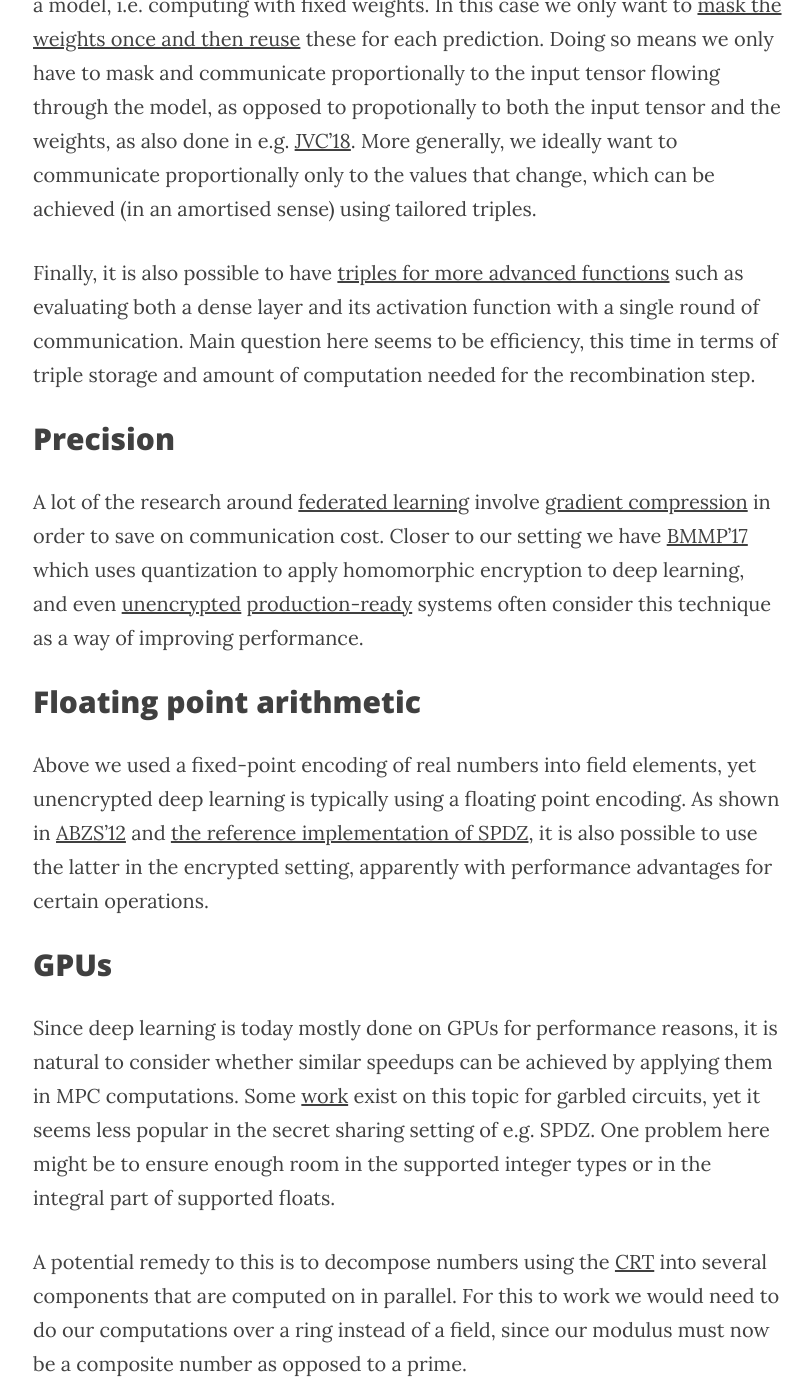
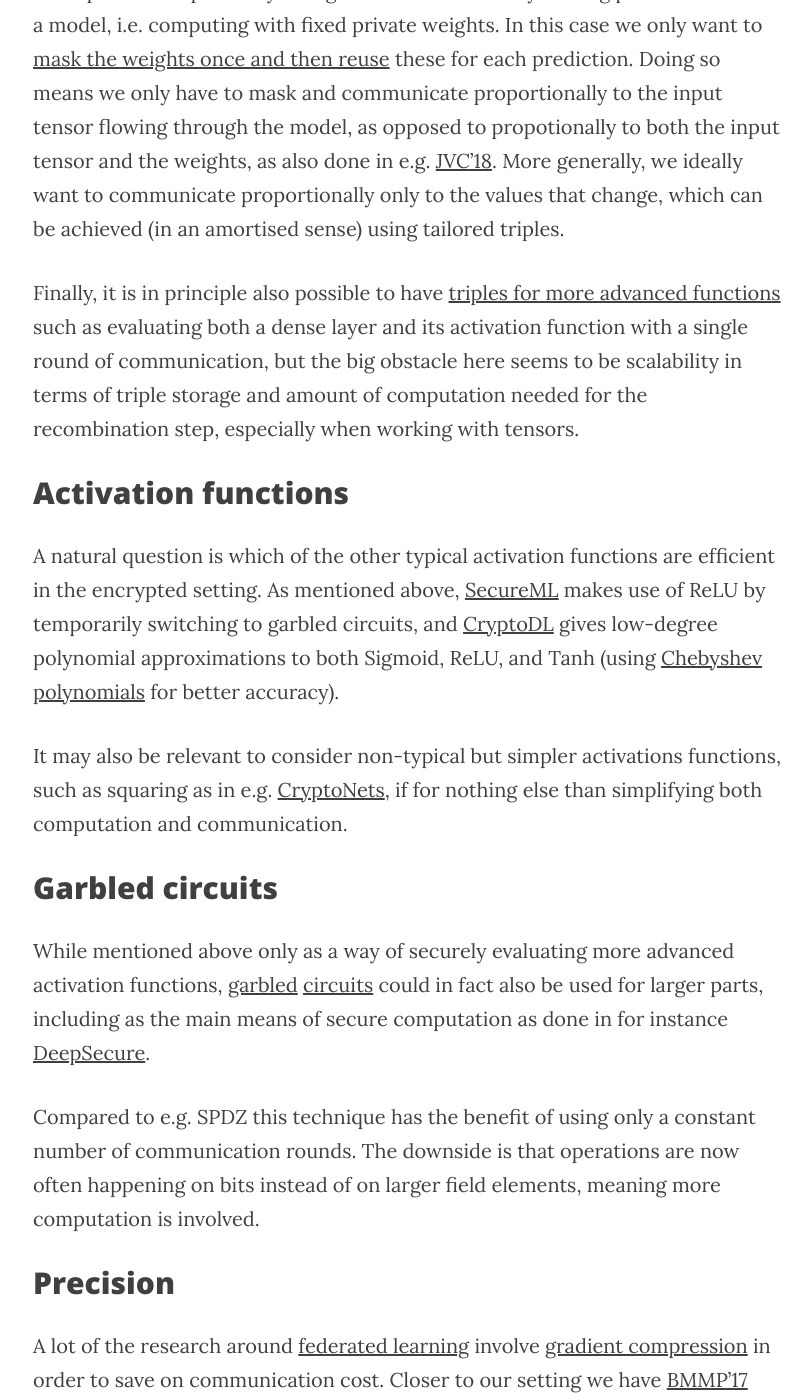
Before and after one commit to mortendahl/mortendahl.github.io, a Jekyll site: the page built from _posts/2017-09-19-private-image-analysis-with-mpc.md, in a window 1280 px wide and 1400 px high, scrolled down 19857 px. Shown: the whole window, without its empty margins (232-1044 px from the left). Built offline with Jekyll 4.4.1, drawn with Linux system fonts in a browser that asks for light colours; nearby versions of some CDN libraries; some of the changed text lies outside the part shown.

Commit message:
post updates

````diff
--- a/_posts/2017-09-19-private-image-analysis-with-mpc.md
+++ b/_posts/2017-09-19-private-image-analysis-with-mpc.md
@@ -80,9 +80,9 @@
 
 With CNNs in place we next turn to MPC. For this we will use the state-of-the-art SPDZ protocol as it allows us to only have two servers and to improve *online* performance by moving certain computations to an *offline* phase as described in detail in earlier [blog](/2017/09/03/the-spdz-protocol-part1) [posts](/2017/09/10/the-spdz-protocol-part2).
 
-As typical in secure computation protocols, all computations take place in a field, here identified by a prime `Q`. This means we need to [encode](/2017/09/03/the-spdz-protocol-part1#TODO) the floating-point numbers used by the CNNs as integers modulo a prime, which puts certain constraints on `Q` and in turn has an affect on performance.
+As typical in secure computation protocols, all computations take place in a field, here identified by a prime `Q`. This means we need to [encode](/2017/09/03/the-spdz-protocol-part1#fixed-point-encoding) the floating-point numbers used by the CNNs as integers modulo a prime, which puts certain constraints on `Q` and in turn has an affect on performance.
 
-Moreover, [recall](/2017/09/10/the-spdz-protocol-part2#TODO) that in interactive computations such as the SPDZ protocol it becomes relevant to also consider communication and round complexity, in addition to the typical time complexity. Here, the former measures the number of bits sent across the network, which is a relatively slow process, and the latter the number of synchronisation points needed between the two servers, which may block one of them with nothing to do until the other catches up. Both hence also have a big impact on overall executing time.
+Moreover, [recall](/2017/09/10/the-spdz-protocol-part2) that in interactive computations such as the SPDZ protocol it becomes relevant to also consider communication and round complexity, in addition to the typical time complexity. Here, the former measures the number of bits sent across the network, which is a relatively slow process, and the latter the number of synchronisation points needed between the two servers, which may block one of them with nothing to do until the other catches up. Both hence also have a big impact on overall executing time.
 
 Most importantly however, is that the only "native" operations we have in these protocols is addition and multiplication. Division, comparison, etc. can be done, but are more expensive in terms of our three performance measures. Later we shall see how to mitigate some of the issues raised due to this, but here we first recall the basic SPDZ protocol.
 
@@ -172,7 +172,7 @@
     metrics=['accuracy'])
 ```
 
-An additional caveat is that many optimizers use [clipping](http://nmarkou.blogspot.fr/2017/07/deep-learning-why-you-should-use.html) to prevent gradients from growing too small or too large. This requires a [comparison on private values](https://www.iacr.org/archive/pkc2007/44500343/44500343.pdf), which again is a somewhat expensive operation in the encrypted setting, and as a result we aim to avoid using this technique altogether. To get realistic results from our Keras simulation we increase the bounds as seen above.
+An additional caveat is that many optimizers use [clipping](http://nmarkou.blogspot.fr/2017/07/deep-learning-why-you-should-use.html) to prevent gradients from growing too small or too large. This requires a [comparison on private values](https://www1.cs.fau.de/filepool/publications/octavian_securescm/smcint-scn10.pdf), which again is a somewhat expensive operation in the encrypted setting, and as a result we aim to avoid using this technique altogether. To get realistic results from our Keras simulation we increase the bounds as seen above.
 
 
 ## Layers
@@ -314,23 +314,23 @@
 Recall from earlier that it's relevant to optimise both round and communication complexity, and the extensions suggested here are often aimed at improving these at the expense of additional local computation. As such, practical experiments are needed to validate their benefits under concrete conditions.
 
 
+## Dropout
+
+Starting with the easiest type of layer, we notice that nothing special related to secure computation happens here, and the only thing is to make sure that the two servers agree on which values to drop in each training iteration. This can be done by simply agreeing on a seed value.
+
+
 ## Average pooling
 
-Starting with the easiest type of layer, we notice that the forward pass of average pooling only requires a summation followed by a division with a public denominator. Hence, it can be implemented by a multiplication with a public value: since the denominator is public we can easily find its inverse and then simply multiply and truncate. Likewise, the backward pass is simply a scaling, and hence both directions are entirely local operations.
-
-
-## Dropout
-
-Nothing special related to secure computation here, only thing is to make sure that the two servers agree on which values to drop in each training iteration. This can be done by simply agreeing on a seed value.
+The forward pass of average pooling only requires a summation followed by a division with a public denominator. Hence, it can be implemented by a multiplication with a public value: since the denominator is public we can easily find its inverse and then simply multiply and truncate. Likewise, the backward pass is simply a scaling, and hence both directions are entirely local operations.
 
 
 ## Dense layers
 
 The dot product needed for both the forward and backward pass of dense layers can of course be implemented in the typical fashion using multiplication and addition. If we want to compute `dot(x, y)` for matrices `x` and `y` with shapes respectively `(m, k)` and `(k, n)` then this requires `m * n * k` multiplications, meaning we have to communicate the same number of masked values. While these can all be sent in parallel so we only need one round, if we allow ourselves to use another kind of preprocessed triple then we can reduce the communication cost by an order of magnitude.
 
-For instance, the second dense layer in our model computes a dot product between a `(32, 128)` and a `(128, 5)` matrix. Using the typical approach requires sending `32 * 5 * 128 == 22400` masked values per batch, but by using the preprocessed triples described below we instead only have to send `32 * 128 + 5 * 128 == 4736` values, almost a factor 5 improvement. And for the first dense layer it is even greater, namely slightly more than a factor 25.
+For instance, the second dense layer in our model computes a dot product between a `(32, 128)` and a `(128, 5)` matrix. Using the typical approach requires sending `32 * 5 * 128 == 22400` masked values per batch, but by using the preprocessed triples described below we instead only have to send `32 * 128 + 5 * 128 == 4736` values, almost a factor 5 improvement. For the first dense layer it is even greater, namely slightly more than a factor 25.
 
-As also noted [previously](/2017/09/10/the-spdz-protocol-part2/#TODO), the trick is to ensure that each private value in the matrices is only sent masked once. To make this work we need triples `(a, b, c)` of random matrices `a` and `b` with the appropriate shapes and such that `c == dot(a, b)`.
+As also noted [previously](/2017/09/10/the-spdz-protocol-part2/), the trick is to ensure that each private value in the matrices is only sent masked once. To make this work we need triples `(a, b, c)` of random matrices `a` and `b` with the appropriate shapes and such that `c == dot(a, b)`.
 
 ```python
 def generate_dot_triple(x_shape, y_shape):
@@ -383,45 +383,38 @@
 
 As done [earlier](/2017/04/17/private-deep-learning-with-mpc/#approximating-sigmoid), we may use a degree-9 polynomial to approximate the sigmoid activation function with a sufficient level of accuracy. Evaluating this polynomial for a private value `x` requires computing a series of powers of `x`, which of course may be done by sequential multiplication -- but this means several rounds and corresponding amount of communication.
 
-As an alternative we can again use a new kind of preprocessed triple that allows us to compute all required powers in a single round. As shown [previously](/2017/09/10/the-spdz-protocol-part2/), the length of these "triples" is not fixed but equals the highest exponent, such that a triple for squaring, for instance, consists of independent sharings of `a` and `a^2`, while one for cubing consists of independent sharings of `a`, `a^2`, and `a^3`.
+As an alternative we can again use a new kind of preprocessed triple that allows us to compute all required powers in a single round. As shown [previously](/2017/09/10/the-spdz-protocol-part2/), the length of these "triples" is not fixed but equals the highest exponent, such that a triple for e.g. squaring consists of independent sharings of `a` and `a**2`, while one for cubing consists of independent sharings of `a`, `a**2`, and `a**3`.
 
 Once we have these powers of `x`, evaluating a polynomial with public coefficients is then just a local weighted sum. The security of this again follows from the fact that all powers in the triple are independently shared.
 
 ```python
 def pol_public(x, coeffs, triple):
     powers = pows(x, triple)
-    terms = ( mul_public(xe, ce) for xe,ce in zip(powers, coeffs) )
-    return reduce(lambda y,z: add(y, z), terms)
+    return sum( xe * ce for xe, ce in zip(powers, coeffs) )
 ```
 
-We have the same caveat related to fixed-point precision as [earlier](/2017/09/10/the-spdz-protocol-part2/#TODO) though, namely that we need more room for the higher precision of the powers: `x^n` has `n` times the precision of `x` and we want to make sure that it does not wrap around modulo `Q` since then we cannot decode correctly anymore. As done there, we can solve this by introducing a sufficiently larger field `P` to which we temporarily switch while computing the powers.
+We have the same caveat related to fixed-point precision as [earlier](/2017/09/10/the-spdz-protocol-part2/) though, namely that we need more room for the higher precision of the powers: `x**n` has `n` times the precision of `x` and we want to make sure that it does not wrap around modulo `Q` since then we cannot decode correctly anymore. As done there, we can solve this by introducing a sufficiently larger field `P` to which we temporarily [switch](/2017/09/10/the-spdz-protocol-part2/) while computing the powers, at the expense of two extra rounds of communication.
 
 
-Practical experiments will show whether it best to stay in `Q` and use a few more rounds, or perform the switch and pay for conversion and arithmetic on larger numbers. Specifically, for low degree polynomials the former is likely better.
+Practical experiments can show whether it best to stay in `Q` and use a few more multiplication rounds, or perform the switch and pay for conversion and arithmetic on larger numbers. Specifically, for low degree polynomials the former is likely better.
 
 
 # Proof of Concept Implementation
 
+A [proof-of-concept implementation](https://github.com/mortendahl/privateml/tree/master/image-analysis/) is available for experimentation and reproducibility. Still a work in progress, the code currently supports training a new classifier from encrypted features, but not feature extraction on encrypted images. In other words, it assumes that the input providers themselves run their images through the feature extraction layers and send the results in encrypted form to the servers; as such, the weights for that part of the model are currently not kept private. A future version will address this and allow training and predictions directly from images by enabling the feature layers to also run on encrypted data.
 
-Proof of concept. In an attempt to make results reproducible. Running on GCP Compute Engine since it'll take a while.
-
-### Fine tuning
 ```python
-from pond.nn import Sequential, Dense, Sigmoid, Dropout, Reveal, Softmax
+from pond.nn import Sequential, Dense, Sigmoid, Dropout, Reveal, Softmax, CrossEntropy
+from pond.tensor import PrivateEncodedTensor
 
 classifier = Sequential([
     Dense(128, 6272),
     Sigmoid(),
-    Dropout(.5), # TODO
+    Dropout(.5),
     Dense(5, 128),
     Reveal(),
     Softmax()
 ])
-```
-
-```python
-from pond.nn import CrossEntropy
-from pond.tensor import PrivateEncodedTensor
 
 classifier.initialize()
 
@@ -433,28 +426,68 @@
 )
 ```
 
-## Running the code
+The code is split into several Python notebooks, and comes with a set of precomputed weights that allows for skipping some of the steps:
+
+- The first one deals with [pre-training on the public data](https://github.com/mortendahl/privateml/tree/master/image-analysis/Pre-training.ipynb) using Keras, and produces the model used for feature extraction. This step can be skipped by using the repository's precomputed weights instead.
+
+- The second one applies the above model to do [feature extraction on the private data](https://github.com/mortendahl/privateml/tree/master/image-analysis/Feature%20extraction.ipynb), thereby producing the features used for training the new encrypted classifier. In future versions this will be done by first encrypting the data. This step cannot be skipped as the extracted data is too large.
+
+- The third takes the extracted features and [trains a new encrypted classifier](https://github.com/mortendahl/privateml/tree/master/image-analysis/Fine-tuning.ipynb). This is by far the most expensive step and may be skipped by using the repository's precomputed weights instead.
+
+- Finally, the fourth notebook uses the new classifier to perform [encrypted predictions](https://github.com/mortendahl/privateml/tree/master/image-analysis/Prediction.ipynb) from new images. Again feature extraction is currently done unencrypted.
+
+Running the code is a matter of cloning the repository
 
 ```bash
-## Setup GCP instance
+$ git clone https://github.com/mortendahl/privateml.git && \
+  cd privateml/image-analysis/
+```
+
+installing the dependencies
+
+```bash
+$ pip3 install jupyter numpy tensorflow keras h5py
+```
+
+launching a notebook
+
+```bash
+$ jupyter notebook
+```
+
+and navigating to either of the four notebooks mentioned above.
+
+
+<!--
+## Running on GCE
+
+Since especially the encrypted training is a rather lengthy process, it might be worth running at least this part on e.g. a remote cloud instance. To use the [Google Compute Engine](https://cloud.google.com/compute/) one can do the following, after setting up [`gcloud`](https://cloud.google.com/sdk/) (which is also available in Homebrew as `brew cask info google-cloud-sdk`).
+
+We first set up a fresh compute instance to function as out notebook server and connect to it.
+
+```bash
 laptop$ gcloud compute instances create server \
           --custom-cpu=1 \
           --custom-memory=6GB
+
+laptop$ gcloud compute ssh server -- -L 8888:localhost:8888
 ```
 
-```bash
-laptop$ gcloud compute ssh server -- -L 8888:localhost:8888
-```
+Once connected we install dependencies, pull down the notebooks, and launch Jupyter. Note that we do the latter in a screen to let the notebook computations run even if we disconnect our SSH session.
 
 ```bash
 server$ sudo apt-get update && \
         sudo apt-get install -y python3 python3-pip git && \
         sudo pip3 install jupyter numpy tensorflow keras
+
+server$ git clone https://github.com/mortendahl/privateml.git && \
+        cd privateml/image-analysis/
+
+server$ screen jupyter notebook
 ```
 
 ```bash
-server$ git clone https://github.com/mortendahl/privateml.git && \
-        cd privateml/image-analysis/ && \
+
 ```
 
 ```bash
@@ -472,12 +505,24 @@
 ## Stop GCP instance
 gcloud compute instances stop server
 ```
-
+-->
 
 
 # Thoughts
 
 As always, when previous thoughts and questions have been answered there is already a new batch waiting.
+
+
+## Generalised triples
+
+When seeking to reduce communication, one may also wonder how much can be pushed to the preprocessing phase in the form of additional types of triples.
+
+As mentioned several times (and also suggested in e.g. [BCG+'17](https://eprint.iacr.org/2017/1234)), we typically seek to ensure that each private value is only sent masked once. So if we are e.g. computing both `dot(x, y)` and `dot(x, z)` then it might make sense to have a triple `(r, s, t, u, v)` where `r` is used to mask `x`, `s` to mask `y`, `u` to mask `z`, and `t` and `u` are used to compute the result. This pattern happens during training for instance, where values computed during the forward pass are sometimes cached and reused during the backward pass.
+
+Perhaps more importantly though is when we are only making predictions with a model, i.e. computing with fixed private weights. In this case we only want to [mask the weights once and then reuse](/2017/09/10/the-spdz-protocol-part2) these for each prediction. Doing so means we only have to mask and communicate proportionally to the input tensor flowing through the model, as opposed to propotionally to both the input tensor and the weights, as also done in e.g. [JVC'18](https://arxiv.org/abs/1801.05507). More generally, we ideally want to communicate proportionally only to the values that change, which can be achieved (in an amortised sense) using tailored triples.
+
+Finally, it is in principle also possible to have [triples for more advanced functions](/2017/09/10/the-spdz-protocol-part2) such as evaluating both a dense layer and its activation function with a single round of communication, but the big obstacle here seems to be scalability in terms of triple storage and amount of computation needed for the recombination step, especially when working with tensors.
+
 
 ## Activation functions
 
@@ -488,25 +533,14 @@
 
 ## Garbled circuits
 
-While so far only mentioned in the context of evaluating activation functions, [garbled](https://oblivc.org/) [circuits](https://github.com/encryptogroup/ABY) could in fact also be used for larger parts, including as the main means of secure computation as done in for instance [DeepSecure](https://arxiv.org/abs/1705.08963).
+While mentioned above only as a way of securely evaluating more advanced activation functions, [garbled](https://oblivc.org/) [circuits](https://github.com/encryptogroup/ABY) could in fact also be used for larger parts, including as the main means of secure computation as done in for instance [DeepSecure](https://arxiv.org/abs/1705.08963).
 
 Compared to e.g. SPDZ this technique has the benefit of using only a constant number of communication rounds. The downside is that operations are now often happening on bits instead of on larger field elements, meaning more computation is involved.
 
 
-## Generalised triples
-
-When seeking to reduce communication, one may also wonder how much can be pushed to the preprocessing phase in the form of additional types of triples.
-
-As mentioned several times (and also suggested in e.g. [BCG+'17](https://eprint.iacr.org/2017/1234)), we typically seek to ensure that each private value is only sent masked once. So if we are e.g. computing both `dot(x, y)` and `dot(x, z)` then it might make sense to have a triple `(r, s, t, u, v)` where `r` is used to mask `x`, `s` to mask `y`, `u` to mask `z`, and `t` and `u` are used to compute the result. This pattern happens during training for instance, where values computed during the forward pass are sometimes cached and reused during the backward pass.
-
-Perhaps more importantly though is when we are only making predictions with a model, i.e. computing with fixed weights. In this case we only want to [mask the weights once and then reuse](/2017/09/10/the-spdz-protocol-part2#TODO) these for each prediction. Doing so means we only have to mask and communicate proportionally to the input tensor flowing through the model, as opposed to propotionally to both the input tensor and the weights, as also done in e.g. [JVC'18](https://arxiv.org/abs/1801.05507). More generally, we ideally want to communicate proportionally only to the values that change, which can be achieved (in an amortised sense) using tailored triples.
-
-Finally, it is also possible to have [triples for more advanced functions](/2017/09/10/the-spdz-protocol-part2#TODO) such as evaluating both a dense layer and its activation function with a single round of communication. Main question here seems to be efficiency, this time in terms of triple storage and amount of computation needed for the recombination step.
-
-
 ## Precision
 
-A lot of the research around [federated learning](https://research.googleblog.com/2017/04/federated-learning-collaborative.html) involve [gradient compression](https://arxiv.org/abs/1610.05492) in order to save on communication cost. Closer to our setting we have [BMMP'17](https://eprint.iacr.org/2017/1114) which uses quantization to apply homomorphic encryption to deep learning, and even [unencrypted](https://arxiv.org/abs/1610.02132) [production-ready](https://www.tensorflow.org/performance/quantization) systems often consider this technique as a way of improving performance.
+A lot of the research around [federated learning](https://research.googleblog.com/2017/04/federated-learning-collaborative.html) involve [gradient compression](https://arxiv.org/abs/1610.05492) in order to save on communication cost. Closer to our setting we have [BMMP'17](https://eprint.iacr.org/2017/1114) which uses quantization to apply homomorphic encryption to deep learning, and even [unencrypted](https://arxiv.org/abs/1610.02132) [production-ready](https://www.tensorflow.org/performance/quantization) systems often consider this technique as a way of improving performance also in terms of [learning](https://ai.intel.com/lowering-numerical-precision-increase-deep-learning-performance/).
 
 
 ## Floating point arithmetic
@@ -516,9 +550,9 @@
 
 ## GPUs
 
-Since deep learning is today mostly done on GPUs for performance reasons, it is natural to consider whether similar speedups can be achieved by applying them in MPC computations. Some [work](https://www.cs.virginia.edu/~shelat/papers/hms13-gpuyao.pdf) exist on this topic for garbled circuits, yet it seems less popular in the secret sharing setting of e.g. SPDZ. One problem here might be to ensure enough room in the supported integer types or in the integral part of supported floats.
+Since deep learning is typically done on GPUs today for performance reasons, it is natural to consider whether similar speedups can be achieved by applying them in MPC computations. Some [work](https://www.cs.virginia.edu/~shelat/papers/hms13-gpuyao.pdf) exist on this topic for garbled circuits, yet it seems less popular in the secret sharing setting of e.g. SPDZ.
 
-A potential remedy to this is to decompose numbers using the [CRT](https://en.wikipedia.org/wiki/Chinese_remainder_theorem) into several components that are computed on in parallel. For this to work we would need to do our computations over a ring instead of a field, since our modulus must now be a composite number as opposed to a prime.
+One problem here might be maturity and availability of arbitrary precision arithmetic support on GPUs (but see e.g. [this](http://www.comp.hkbu.edu.hk/~chxw/fgc_2010.pdf) and [that](https://github.com/skystar0227/CUMP)) as needed for computations on field elements larger than e.g. 64 bits. One potential remedy is to decompose numbers using the [CRT](https://en.wikipedia.org/wiki/Chinese_remainder_theorem) into several components that are computed on in parallel. For this to work we would need to do our computations over a ring instead of a field, since our modulus must now be a composite number as opposed to a prime.
 
 
 <!--
````
Also changed, not shown: resources.md (+2 -1 lines).
